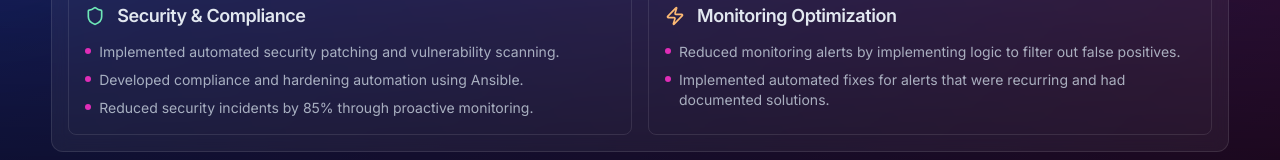
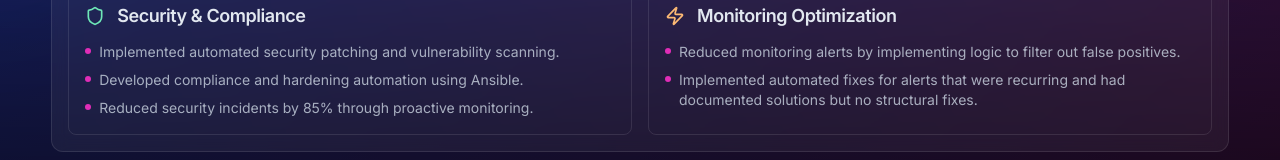
Before and after one commit to XIIISins/portfolio, a Next.js app: page /work in a window 1280 px wide. Shown: the part 546-706 px from the top of the page. Built offline with nearby package versions, Linux system fonts and the light colour scheme.

Commit message:
fix: clarify automated fix solution

```diff
--- a/src/app/work/page.tsx
+++ b/src/app/work/page.tsx
@@ -162,7 +162,7 @@ export default function WorkPage() {
                 ></span>
                 <span>
                   Implemented automated fixes for alerts that were recurring and
-                  had documented solutions.
+                  had documented solutions but no structural fixes.
                 </span>
               </div>
             </div>
```
